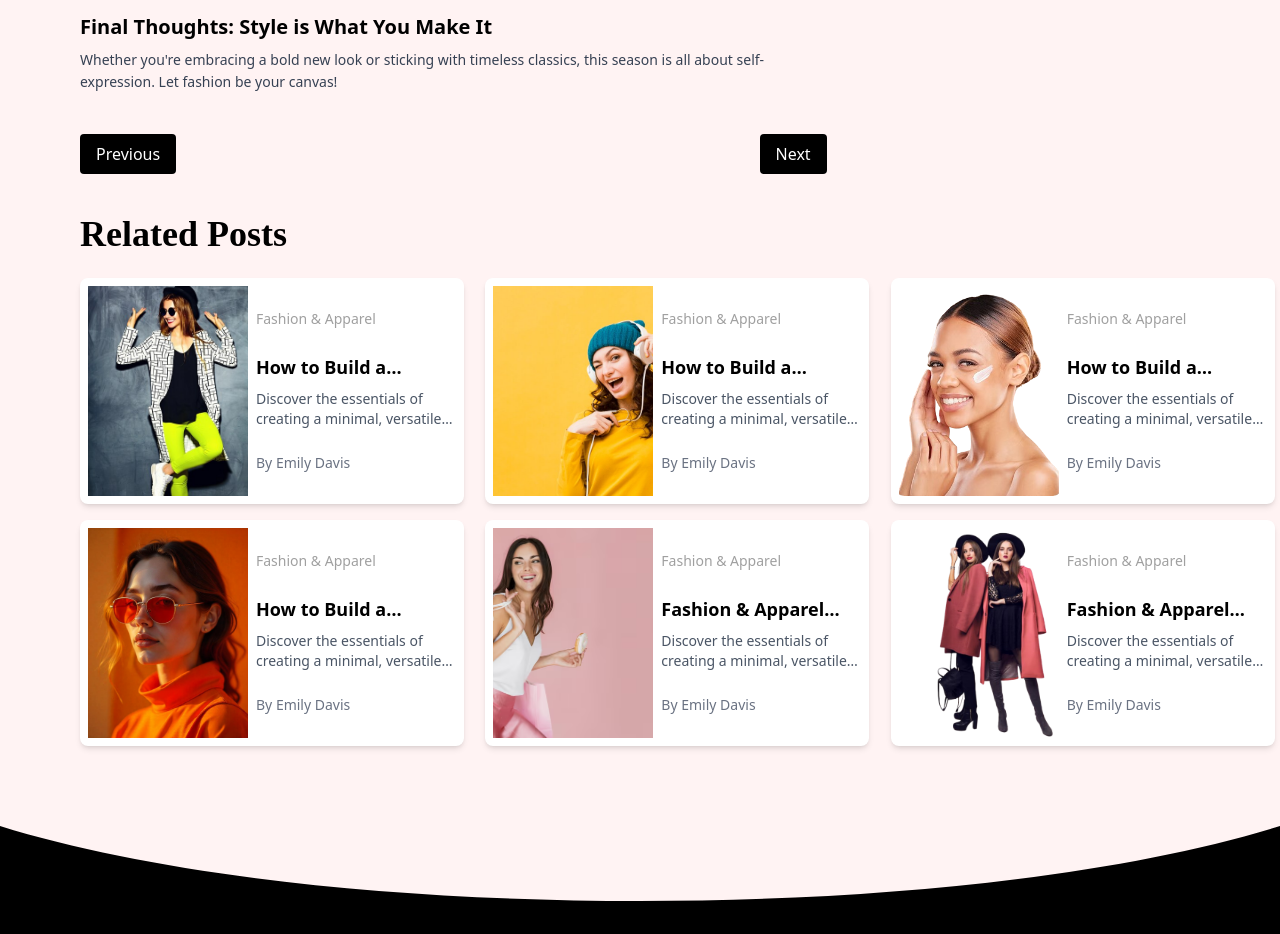
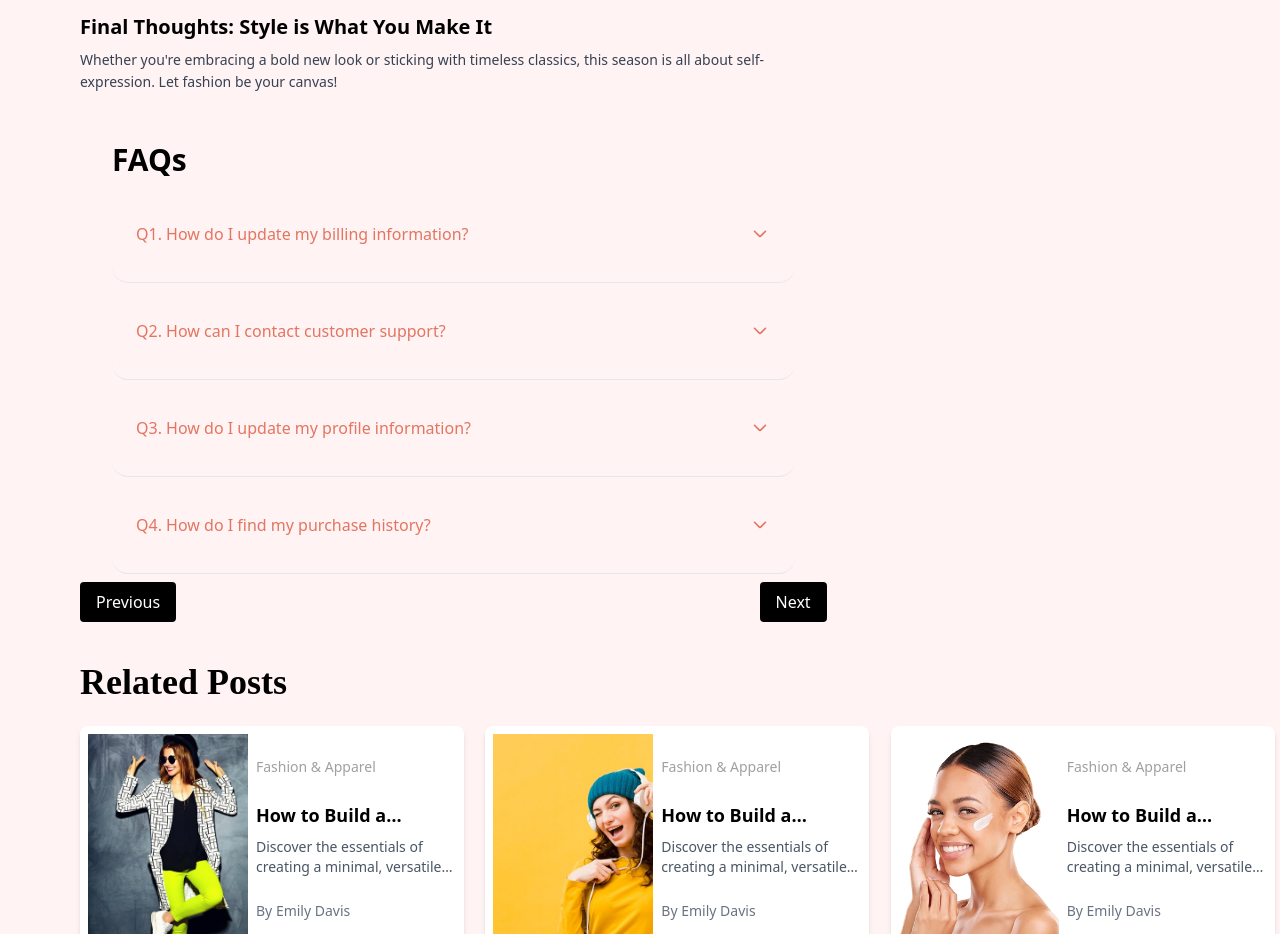
Before and after one commit to abhyudy/website-rs, a React (Vite) app in the folder frontend/: page /trendsDetail in a window 1280 px wide. Shown: the part 2260-3194 px from the top of the page. Built offline with nearby package versions, Linux system fonts and the light colour scheme.

Commit message:
FAQ updated

```diff
--- /dev/null
+++ b/frontend/src/components/FaqSection.jsx
@@ -0,0 +1,115 @@
+import React, { useState } from 'react'
+
+const FaqSection = () => {
+  // State to track which accordion is open
+  const [openAccordion, setOpenAccordion] = useState(null)
+
+  // Function to toggle accordion
+  const toggleAccordion = (id) => {
+    setOpenAccordion(openAccordion === id ? null : id)
+  }
+
+  // FAQ data
+  const faqs = [
+    {
+      id: 'faq-1',
+      question: 'Q1. How do I update my billing information?',
+      answer:
+        'To update your billing information, log in to your account, navigate to the settings or billing section, and update your payment details.',
+    },
+    {
+      id: 'faq-2',
+      question: 'Q2. How can I contact customer support?',
+      answer:
+        "To contact customer support, look for a 'Contact us' or 'Help' button or link on the website or platform. You may be able to email, call, or chat with customer support for assistance.",
+    },
+    {
+      id: 'faq-3',
+      question: 'Q3. How do I update my profile information?',
+      answer:
+        'To update your profile information, go to your account settings or profile page and edit the relevant fields such as name, email, or other details.',
+    },
+    {
+      id: 'faq-4',
+      question: 'Q4. How do I find my purchase history?',
+      answer:
+        'To find your purchase history, log in to your account and navigate to the order history or purchases section, where your past transactions will be listed.',
+    },
+  ]
+
+  return (
+    <div>
+      <section className="py-2">
+        <div className="mx-auto max-w-7xl px-4 sm:px-6 lg:px-8">
+          <div className="pb-2 ">
+            <h6 className="text-3xl font-bold text-left ">FAQs</h6>
+          </div>
+
+          <div className="accordion-group ">
+            {faqs.map((faq) => (
+              <div
+                key={faq.id}
+                className={`accordion py-8 px-6 border-b border-solid border-gray-200 transition-all duration-500 rounded-2xl hover:[background-color:#FEC5C5B2] ${
+                  openAccordion === faq.id ? '[background-color:#FEC5C5B2]' : ''
+                }`}
+                id={faq.id}
+              >
+                <button
+                  className={`accordion-toggle group inline-flex items-center justify-between leading-8 w-full transition duration-500 text-left hover:[color:#E37561] ${
+                    openAccordion === faq.id
+                      ? 'font-medium [color:#E37561]'
+                      : ''
+                  }`}
+                  style={{ color: '#E37561' }}
+                  aria-controls={`${faq.id}-content`}
+                  onClick={() => toggleAccordion(faq.id)}
+                >
+                  <h5>{faq.question}</h5>
+                  <svg
+                    className={`transition duration-500 group-hover:[color:#E37561] ${
+                      openAccordion === faq.id
+                        ? '[color:#E37561] rotate-180'
+                        : ''
+                    }`}
+                    style={{ color: '#E37561' }}
+                    width="22"
+                    height="22"
+                    viewBox="0 0 22 22"
+                    fill="none"
+                    xmlns="http://www.w3.org/2000/svg"
+                  >
+                    <path
+                      d="M16.5 8.25L12.4142 12.3358C11.7475 13.0025 11.4142 13.3358 11 13.3358C10.5858 13.3358 10.2525 13.0025 9.58579 12.3358L5.5 8.25"
+                      stroke="currentColor"
+                      strokeWidth="1.6"
+                      strokeLinecap="round"
+                      strokeLinejoin="round"
+                    ></path>
+                  </svg>
+                </button>
+                <div
+                  id={`${faq.id}-content`}
+                  className="accordion-content w-full px-0 overflow-hidden transition-all duration-500"
+                  aria-labelledby={faq.id}
+                  style={{
+                    maxHeight: openAccordion === faq.id ? '250px' : '0',
+                    opacity: openAccordion === faq.id ? 1 : 0,
+                  }}
+                >
+                  <p
+                    className="text-base leading-6 pt-4"
+                    style={{ color: '#E37561' }}
+                  >
+                    {faq.answer}
+                  </p>
+                </div>
+              </div>
+            ))}
+          </div>
+        </div>
+      </section>
+    </div>
+  )
+}
+
+export default FaqSection
--- a/frontend/src/components/Header.jsx
+++ b/frontend/src/components/Header.jsx
@@ -1,4 +1,5 @@
 import React, { useState } from 'react'
+import { Link } from 'react-router-dom'
 import logo from '../assets/img/logo1.png' // Make sure this path is correct
 
 const Header = () => {
@@ -31,30 +32,30 @@ const Header = () => {
 
         {/* Navigation Links - Hidden on small screens, shown on medium and up */}
         <nav className="hidden md:flex space-x-12">
-          <a
-            href="/"
+          <Link
+            to="/"
             className="text-gray-700 hover:text-pink-500 font-semibold"
           >
             Home
-          </a>
-          <a
-            href="/about"
+          </Link>
+          <Link
+            to="/about"
             className="text-gray-700 hover:text-pink-500 font-semibold"
           >
             About Us
-          </a>
-          <a
-            href="/trends"
+          </Link>
+          <Link
+            to="/trends"
             className="text-gray-700 hover:text-pink-500 font-semibold"
           >
             Trends
-          </a>
-          <a
-            href="/contact"
+          </Link>
+          <Link
+            to="/contact"
             className="text-gray-700 hover:text-pink-500 font-semibold"
           >
             Contact Us
-          </a>
+          </Link>
         </nav>
 
         {/* Search Icon and Mobile Menu Toggle */}
--- a/frontend/src/components/TrendsDetails.jsx
+++ b/frontend/src/components/TrendsDetails.jsx
@@ -1,5 +1,7 @@
 import React, { useState, useEffect, useRef } from 'react'
 import { FaFacebookF, FaPinterestP, FaXTwitter } from 'react-icons/fa6'
+import Faq from './FaqSection'
+import FaqSection from './FaqSection'
 
 const TrendsDetail = () => {
   const tableOfContent = [
@@ -181,12 +183,15 @@ const TrendsDetail = () => {
             </p>
           </section>
 
+          {/* FAQ  */}
+          <FaqSection />
+
           {/* Navigation Buttons */}
           <div className="flex justify-between mb-10">
-            <button className="bg-background-black text-white px-4 py-2 rounded hover:bg-pink-600">
+            <button className="bg-background-black text-white px-4 py-2 rounded hover:[background-color:#E37561] cursor-pointer">
               Previous
             </button>
-            <button className="bg-background-black text-white px-4 py-2 rounded hover:bg-pink-600">
+            <button className="bg-background-black text-white px-4 py-2 rounded hover:[background-color:#E37561] cursor-pointer">
               Next
             </button>
           </div>
```
